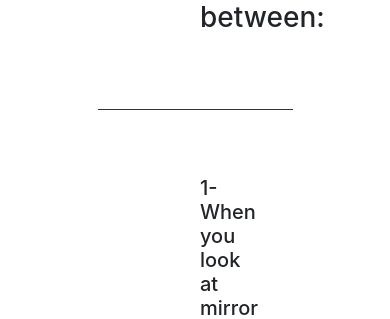
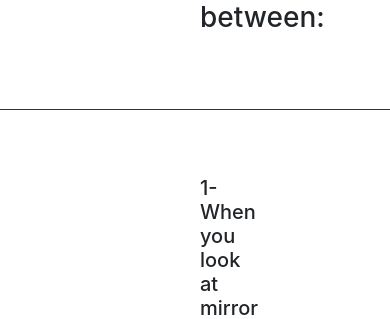
Before and after one commit to MohanadOmarrr/Kadell-Form, a Django app: page / in a window 390 px wide. Shown: the part 4214-4533 px from the top of the page. Run offline with Django 4.2, Linux system fonts and the light colour scheme; some libraries are stand-ins or nearby versions.

Commit message:
mobile size

```diff
--- a/templates/survey.html
+++ b/templates/survey.html
@@ -29,7 +29,7 @@
             <h3>This quiz has been designed to help you assess whether you have a harshly critical view of your body; a loving, accepting image; or if you walk the line in between:</h3>
     </div>
 
-    <hr style="height:1px;border:none;color:#333;background-color:#333;" width="50%">
+    <hr style="height:1px;border:none;color:#333;background-color:#333;" width="50%" class="col-sm-12">
 
     <div class="container col-sm-12" style="padding: 50px 200px">
         <form action="{% url 'survey' %}">
```
